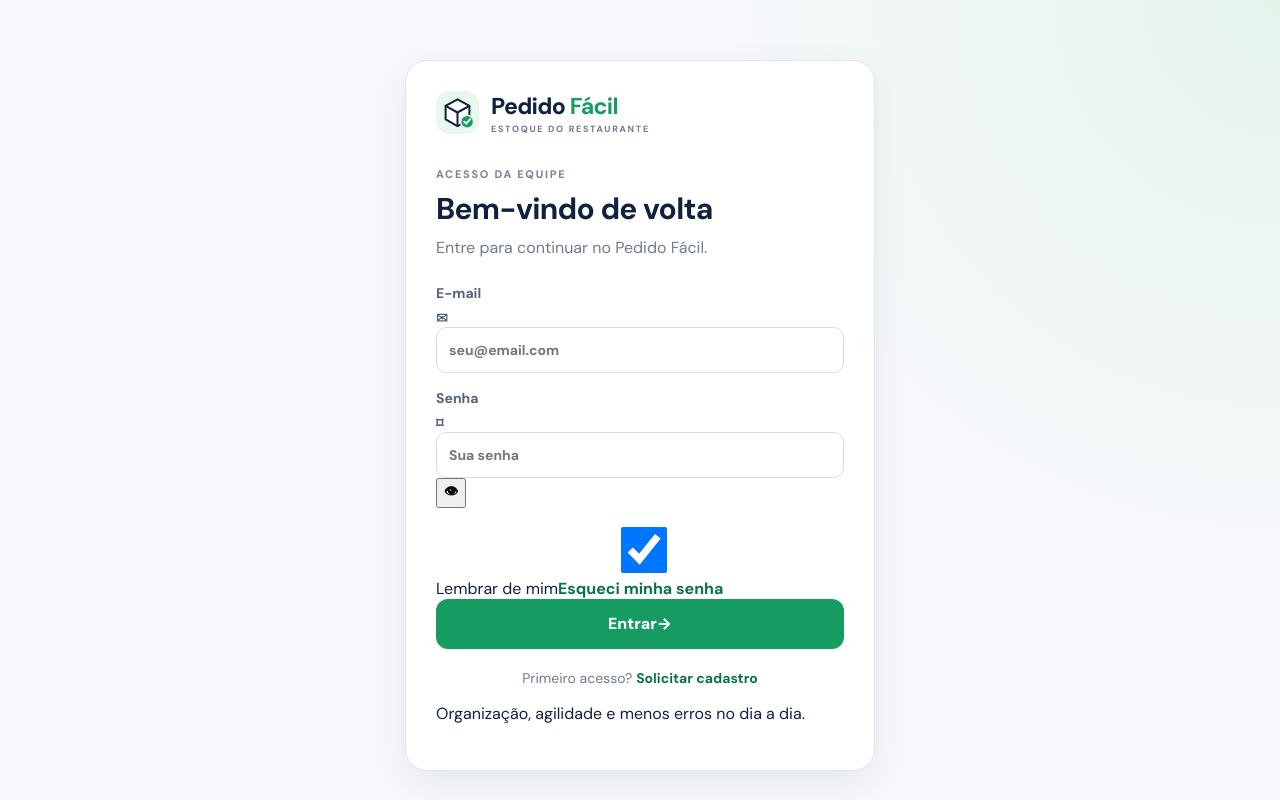
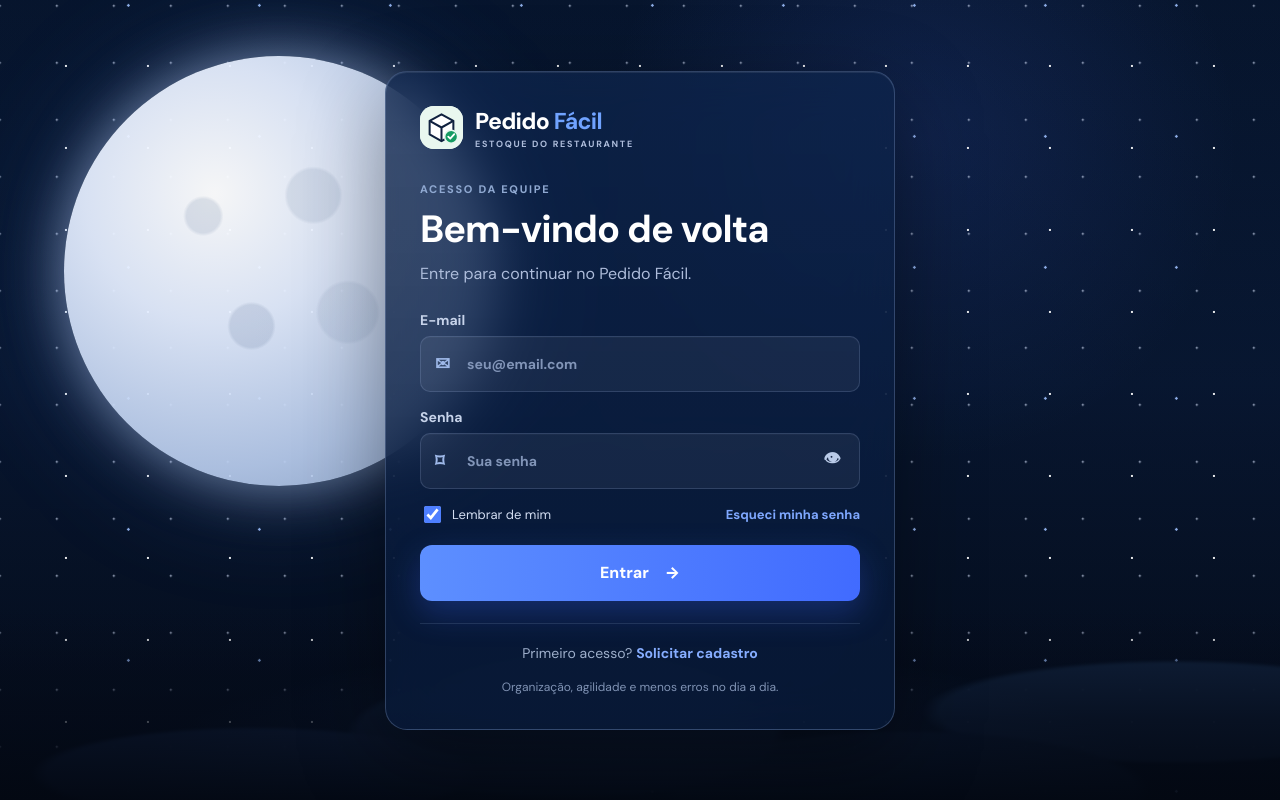
Before and after one commit to sanciweferson/pedido-facil-next, a Next.js app: page /login in a window 1280 px wide. Built offline with nearby package versions, Linux system fonts and the light colour scheme.

Commit message:
style: adiciona visual glassmorphism ao login

```diff
--- a/src/app/globals.css
+++ b/src/app/globals.css
@@ -306,3 +306,142 @@
   .prep-fixed-weight{width:66px;height:66px;font-size:26px}
   .prep-extra-row{grid-template-columns:1fr}
 }
+
+
+/* Login cinematográfico */
+.auth-lunar-shell{
+  position:relative;
+  overflow:hidden;
+  isolation:isolate;
+  background:
+    linear-gradient(180deg,rgba(3,9,24,.08),rgba(3,8,20,.58)),
+    radial-gradient(circle at 72% 18%,rgba(74,116,255,.16),transparent 28%),
+    linear-gradient(180deg,#07162f 0%,#0a1d3d 48%,#061224 100%);
+}
+.auth-lunar-shell:before{
+  content:"";
+  position:absolute;
+  inset:auto -8% -22% -8%;
+  height:55%;
+  background:
+    radial-gradient(ellipse at 24% 54%,#15284b 0 13%,transparent 14%),
+    radial-gradient(ellipse at 45% 45%,#10223e 0 18%,transparent 19%),
+    radial-gradient(ellipse at 68% 58%,#0d1c35 0 16%,transparent 17%),
+    radial-gradient(ellipse at 86% 40%,#132642 0 13%,transparent 14%);
+  filter:blur(1px);
+  opacity:.95;
+  z-index:-2;
+}
+.auth-stars{
+  position:absolute;
+  inset:0;
+  z-index:-4;
+  opacity:.9;
+  background-image:
+    radial-gradient(circle,#fff 0 1px,transparent 1.4px),
+    radial-gradient(circle,#9fc1ff 0 1px,transparent 1.5px),
+    radial-gradient(circle,#dbe7ff 0 .7px,transparent 1.2px);
+  background-size:82px 82px,131px 131px,57px 57px;
+  background-position:0 0,23px 31px,11px 17px;
+  animation:authStars 18s linear infinite;
+}
+.auth-moon{
+  position:absolute;
+  width:min(34vw,430px);
+  aspect-ratio:1;
+  left:clamp(-80px,5vw,70px);
+  top:clamp(30px,7vh,90px);
+  z-index:-3;
+  border-radius:50%;
+  background:
+    radial-gradient(circle at 35% 32%,rgba(255,255,255,.96),rgba(229,238,255,.94) 32%,rgba(185,205,238,.92) 68%,rgba(153,180,220,.82) 100%);
+  box-shadow:0 0 55px rgba(199,220,255,.52),0 0 130px rgba(94,145,245,.24);
+}
+.auth-moon:after{
+  content:"";
+  position:absolute;
+  inset:10%;
+  border-radius:50%;
+  background:
+    radial-gradient(circle at 28% 34%,rgba(98,122,160,.18) 0 5%,transparent 6%),
+    radial-gradient(circle at 60% 28%,rgba(93,117,152,.14) 0 8%,transparent 9%),
+    radial-gradient(circle at 42% 66%,rgba(79,102,139,.16) 0 7%,transparent 8%),
+    radial-gradient(circle at 70% 62%,rgba(93,117,152,.11) 0 9%,transparent 10%);
+}
+.auth-horizon{
+  position:absolute;
+  left:0;right:0;bottom:0;
+  height:24%;
+  z-index:-1;
+  background:
+    linear-gradient(180deg,transparent,rgba(4,10,23,.72) 58%,rgba(3,8,18,.96)),
+    radial-gradient(ellipse at 50% 100%,rgba(51,94,166,.42),transparent 58%);
+}
+.auth-glass-card{
+  position:relative;
+  width:min(100%,510px);
+  padding:34px;
+  border:1px solid rgba(181,205,255,.23);
+  background:linear-gradient(180deg,rgba(14,36,74,.76),rgba(8,25,55,.84));
+  color:#eef4ff;
+  box-shadow:0 28px 85px rgba(0,0,0,.38),inset 0 1px 0 rgba(255,255,255,.08);
+  backdrop-filter:blur(24px) saturate(1.2);
+  -webkit-backdrop-filter:blur(24px) saturate(1.2);
+}
+.auth-glass-card .brand{color:#fff}
+.auth-glass-card .brand b{color:#70a3ff}
+.auth-glass-card .brand small,.auth-glass-card .muted{color:#aebddb}
+.auth-brand-wrap{margin-bottom:28px}
+.auth-glass-card h1{font-size:clamp(30px,4vw,38px);letter-spacing:-1px;color:#fff}
+.auth-eyebrow{color:#8fa8d0}
+.auth-subtitle{margin-bottom:25px!important}
+.auth-field{color:#c7d3ea!important}
+.auth-input-wrap{position:relative}
+.auth-input-wrap input{
+  min-height:56px;
+  padding-left:46px!important;
+  padding-right:48px!important;
+  border:1px solid rgba(171,196,240,.18)!important;
+  color:#f4f7ff!important;
+  background:rgba(255,255,255,.055)!important;
+  box-shadow:inset 0 1px 0 rgba(255,255,255,.025);
+}
+.auth-input-wrap input::placeholder{color:#8295b8}
+.auth-input-wrap input:focus{
+  border-color:#6e9cff!important;
+  box-shadow:0 0 0 3px rgba(79,126,255,.16),0 0 28px rgba(69,113,255,.1)!important;
+}
+.auth-input-icon{
+  position:absolute;left:15px;top:50%;transform:translateY(-50%);
+  color:#9eb8e8;font-size:18px;pointer-events:none;
+}
+.auth-eye{
+  position:absolute;right:10px;top:50%;transform:translateY(-50%);
+  width:36px;height:36px;border:0;background:transparent;color:#b9cae8;
+  border-radius:9px;font-size:17px;
+}
+.auth-eye:hover{background:rgba(255,255,255,.07)}
+.auth-row{display:flex;align-items:center;justify-content:space-between;gap:12px;margin:-2px 0 19px;font-size:13px}
+.auth-row a{color:#7fa8ff}
+.auth-remember{display:flex!important;align-items:center;gap:8px!important;margin:0!important;color:#d2ddf1!important;font-size:13px!important}
+.auth-remember input{width:17px!important;height:17px!important;min-height:0!important;accent-color:#4e7fff}
+.auth-submit{
+  min-height:56px;
+  display:flex;align-items:center;justify-content:center;gap:16px;
+  background:linear-gradient(90deg,#5d8fff,#416bff);
+  box-shadow:0 12px 32px rgba(59,99,255,.28);
+}
+.auth-submit:hover{background:linear-gradient(90deg,#6d9bff,#5279ff);transform:translateY(-1px)}
+.auth-divider{height:1px;background:rgba(188,208,244,.13);margin:22px 0 0}
+.auth-glass-card .auth-foot{color:#9eafcb}
+.auth-glass-card .auth-foot a{color:#86adff}
+.auth-tagline{text-align:center;color:#8093b4;font-size:12px;margin:17px 0 0}
+.auth-message{margin-top:2px}
+@keyframes authStars{to{background-position:82px 82px,154px 162px,68px 74px}}
+@media(max-width:700px){
+  .auth-lunar-shell{padding:18px}
+  .auth-moon{width:260px;left:-105px;top:28px;opacity:.78}
+  .auth-glass-card{padding:25px 20px;border-radius:24px}
+  .auth-brand-wrap{margin-bottom:24px}
+  .auth-row{font-size:12px}
+}
```
